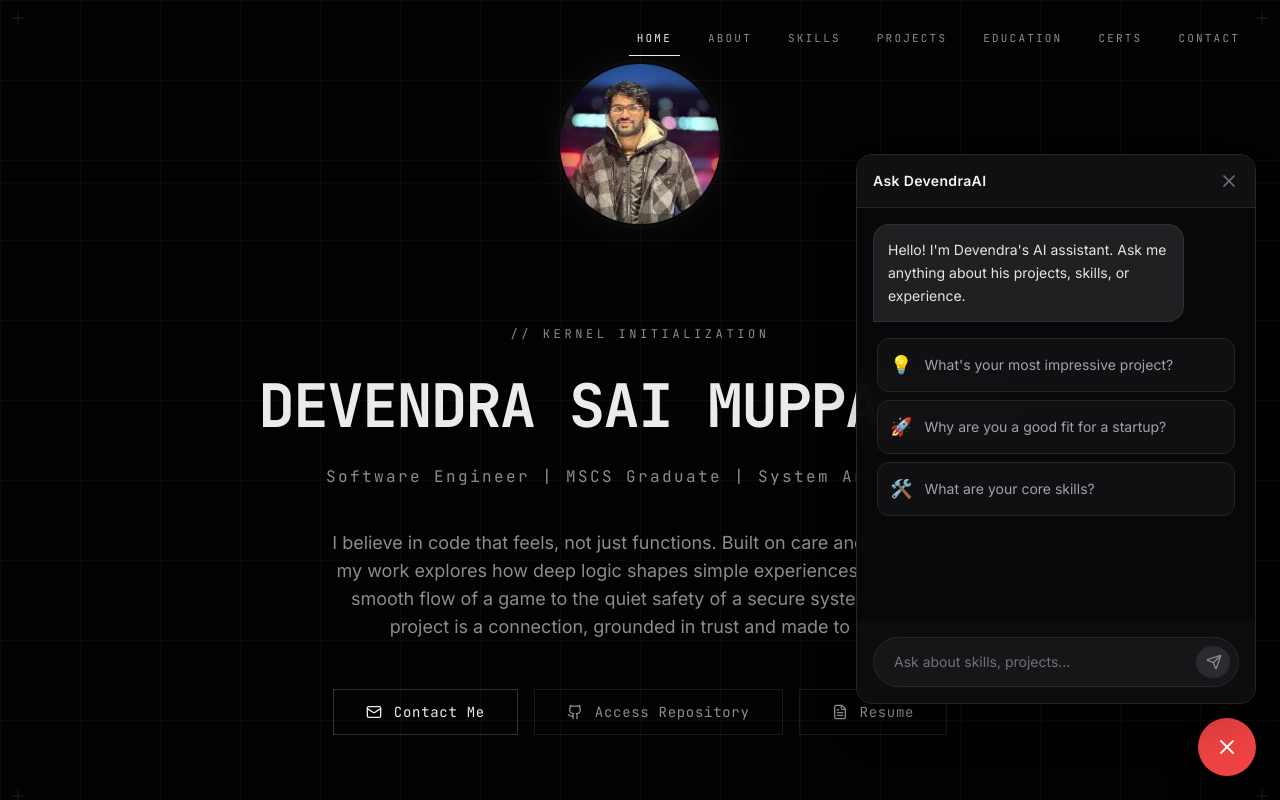
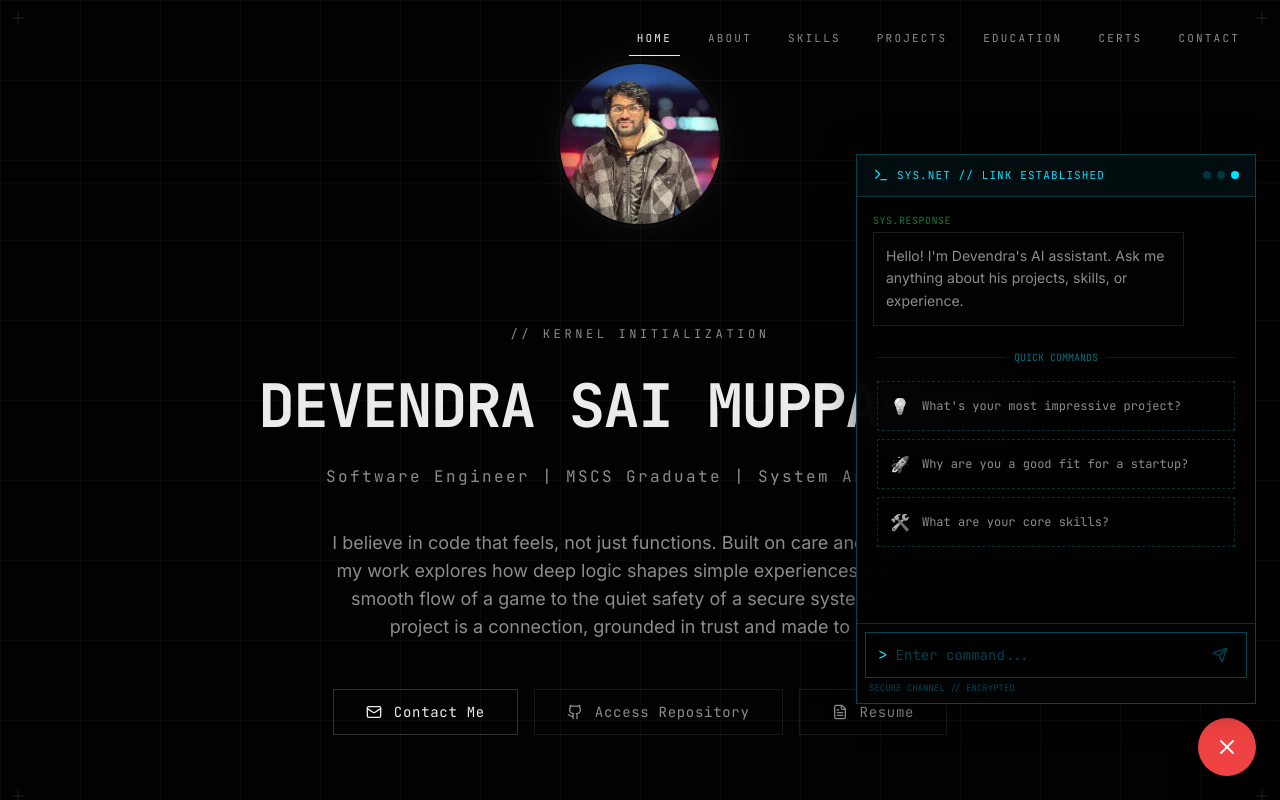
Before and after one commit to devendrasaim/devendrasaim.github.io, a Next.js app: page / in a window 1280 px wide. Both pictures are taken after a click on the button 1227 px from the left and 747 px from the top of the page. Shown: the top 800 px of the page. Built offline with nearby package versions, Linux system fonts and the light colour scheme.

Commit message:
feat: refine chatbot persona and UI

```diff
--- a/components/chat-widget.tsx
+++ b/components/chat-widget.tsx
@@ -95,7 +95,7 @@ export function ChatWidget() {
       >
         {isOpen ? <X className="w-6 h-6" /> : <Terminal className="w-6 h-6" />}
         {!isOpen && (
-           <span className="absolute -top-1 -right-1 w-3 h-3 bg-green-500 rounded-full animate-pulse" />
+           <span className="absolute -top-1 -right-1 w-3 h-3 bg-green-500 rounded-full animate-pulse shadow-[0_0_10px_rgba(34,197,94,0.5)]" />
         )}
       </motion.button>
 
@@ -115,14 +115,18 @@ export function ChatWidget() {
               scale: 0.9,
               transition: { duration: 0.2 }
             }}
-            className="fixed bottom-24 right-6 z-40 max-w-[200px]"
+            className="fixed bottom-24 right-6 z-40 max-w-[220px]"
           >
-            <div className="relative bg-background/80 backdrop-blur-md border border-purple-500/80 p-3 rounded-lg shadow-[0_0_15px_rgba(168,85,247,0.15)]">
-              <p className="text-xs font-mono text-purple-400 leading-relaxed pr-2">
-                Free to ask any questions. I am Devendra's AI assistant.
+            <div className="relative bg-background/90 backdrop-blur-md border border-cyan/30 p-4 rounded-sm shadow-[0_0_15px_rgba(6,182,212,0.15)]">
+               <div className="flex items-center gap-2 mb-2 border-b border-cyan/10 pb-2">
+                  <div className="w-1.5 h-1.5 bg-cyan rounded-full animate-pulse" />
+                  <span className="font-mono text-[10px] tracking-widest text-cyan uppercase">Incoming Transmission</span>
+               </div>
+              <p className="text-xs font-mono text-muted-foreground leading-relaxed pr-2">
+                "Greetings. I am the system AI. Query me regarding projects or skills."
               </p>
               {/* Triangle Tail */}
-              <div className="absolute -bottom-2 right-6 w-4 h-4 bg-background/80 border-b border-r border-purple-500/80 transform rotate-45"></div>
+              <div className="absolute -bottom-2 right-6 w-4 h-4 bg-background/90 border-b border-r border-cyan/30 transform rotate-45"></div>
 
               {/* Close Button */}
               <button
@@ -130,7 +134,7 @@ export function ChatWidget() {
                     e.stopPropagation();
                     setShowNotification(false);
                   }}
-                  className="absolute -top-3 -left-3 z-50 bg-zinc-950 border border-purple-500/50 rounded-full p-1.5 hover:bg-purple-900/20 text-purple-400 transition-colors shadow-md cursor-pointer flex items-center justify-center group"
+                  className="absolute -top-2 -left-2 z-50 bg-background border border-cyan/50 rounded-full p-1 hover:bg-cyan/10 text-cyan transition-colors shadow-md cursor-pointer flex items-center justify-center group"
                   aria-label="Close notification"
               >
                   <X className="w-3 h-3 group-hover:scale-110 transition-transform" />
@@ -148,53 +152,66 @@ export function ChatWidget() {
             animate={{ opacity: 1, y: 0, scale: 1 }}
             exit={{ opacity: 0, y: 20, scale: 0.95 }}
             transition={{ duration: 0.2 }}
-            className="fixed bottom-24 right-6 z-50 w-[90vw] md:w-[400px] h-[550px] max-h-[75vh] flex flex-col rounded-2xl overflow-hidden border border-zinc-800 bg-zinc-950/95 backdrop-blur-xl shadow-2xl"
+            className="fixed bottom-24 right-6 z-50 w-[90vw] md:w-[400px] h-[550px] max-h-[75vh] flex flex-col rounded-sm overflow-hidden border border-cyan/30 bg-background/95 backdrop-blur-xl shadow-[0_0_30px_rgba(0,0,0,0.5)]"
           >
-            {/* Header */}
-            <div className="flex items-center justify-between px-4 py-4 border-b border-zinc-800 bg-zinc-900/50">
+            {/* Terminal Header */}
+            <div className="flex items-center justify-between px-4 py-3 border-b border-cyan/20 bg-cyan/5">
               <div className="flex items-center gap-2">
-                <span className="font-sans text-sm font-semibold tracking-wide text-zinc-100">
-                  Ask DevendraAI
+                <Terminal className="w-4 h-4 text-cyan" />
+                <span className="font-mono text-[11px] tracking-widest text-cyan uppercase">
+                  SYS.NET // LINK ESTABLISHED
                 </span>
               </div>
-              <button onClick={() => setIsOpen(false)} className="text-zinc-500 hover:text-white transition-colors">
-                <X className="w-5 h-5" />
-              </button>
+              <div className="flex items-center gap-4">
+                  <div className="flex gap-1.5">
+                      <div className="w-2 h-2 rounded-full bg-cyan/20" />
+                      <div className="w-2 h-2 rounded-full bg-cyan/20" />
+                      <div className="w-2 h-2 rounded-full bg-cyan" />
+                  </div>
+              </div>
             </div>
 
             {/* Messages Area */}
             <div
               ref={scrollRef}
-              className="flex-1 overflow-y-auto p-4 space-y-4 scrollbar-thin scrollbar-thumb-zinc-700/50 scrollbar-track-transparent"
+              className="flex-1 overflow-y-auto p-4 space-y-6 scrollbar-thin scrollbar-thumb-cyan/20 scrollbar-track-transparent"
             >
               {messages.map((msg, i) => (
                 <div
                   key={i}
-                  className={`flex ${msg.role === "user" ? "justify-end" : "justify-start"}`}
+                  className={`flex flex-col ${msg.role === "user" ? "items-end" : "items-start"}`}
                 >
+                    <span className={`text-[10px] font-mono tracking-wider mb-1 ${msg.role === "user" ? "text-cyan/60" : "text-green/60"}`}>
+                        {msg.role === "user" ? "USER.CMD" : "SYS.RESPONSE"}
+                    </span>
                   <div
-                    className={`max-w-[85%] p-3.5 rounded-2xl text-sm leading-relaxed ${
+                    className={`max-w-[85%] p-3 rounded-sm text-sm leading-relaxed border ${
                       msg.role === "user"
-                        ? "bg-purple-600 text-white rounded-br-none"
-                        : "bg-zinc-800/80 text-zinc-200 rounded-bl-none border border-zinc-700/50"
+                        ? "bg-cyan/10 border-cyan/30 text-cyan-100 rounded-tr-none"
+                        : "bg-background border-border text-muted-foreground rounded-tl-none"
                     }`}
                   >
-                    <p className="whitespace-pre-wrap">{renderMessage(msg.text)}</p>
+                    <p className="whitespace-pre-wrap font-sans">{renderMessage(msg.text)}</p>
                   </div>
                 </div>
               ))}
 
-              {/* Suggested Prompts (Only show if only 1 message exists) */}
+              {/* Suggested Prompts */}
               {messages.length === 1 && (
-                 <div className="flex flex-col gap-2 mt-4 px-1">
+                 <div className="flex flex-col gap-2 mt-8 px-1">
+                   <div className="flex items-center gap-2 mb-2 opacity-50">
+                       <div className="h-px flex-1 bg-cyan/30" />
+                       <span className="font-mono text-[10px] text-cyan uppercase">Quick Commands</span>
+                       <div className="h-px flex-1 bg-cyan/30" />
+                   </div>
                    {suggestions.map((s, i) => (
                      <button
                        key={i}
                        onClick={() => handleSend(s.label)}
-                       className="flex items-center gap-3 p-3 rounded-xl bg-zinc-900/50 border border-zinc-800 hover:border-purple-500/50 hover:bg-zinc-800 transition-all text-left group"
+                       className="flex items-center gap-3 p-3 rounded-sm border border-dashed border-cyan/20 hover:border-cyan/50 hover:bg-cyan/5 transition-all text-left group"
                      >
-                       <span className="text-lg">{s.icon}</span>
-                       <span className="text-sm text-zinc-400 group-hover:text-purple-300 transition-colors">
+                       <span className="text-base filter grayscale group-hover:grayscale-0 transition-all">{s.icon}</span>
+                       <span className="text-xs font-mono text-muted-foreground group-hover:text-cyan transition-colors">
                          {s.label}
                        </span>
                      </button>
@@ -203,33 +220,38 @@ export function ChatWidget() {
               )}
 
               {isLoading && (
-                <div className="flex justify-start">
-                  <div className="bg-zinc-800/80 border border-zinc-700/50 p-3 rounded-2xl rounded-bl-none flex items-center gap-2">
-                    <Loader2 className="w-4 h-4 text-purple-400 animate-spin" />
-                    <span className="text-xs text-zinc-400">Thinking...</span>
+                <div className="flex flex-col items-start">
+                    <span className="text-[10px] font-mono tracking-wider mb-1 text-green/60">SYS.PROCESSING</span>
+                  <div className="bg-background border border-border p-3 rounded-sm rounded-tl-none flex items-center gap-2">
+                    <Loader2 className="w-3.5 h-3.5 text-cyan animate-spin" />
+                    <span className="text-xs font-mono text-cyan animate-pulse">Computing response...</span>
                   </div>
                 </div>
               )}
             </div>
 
             {/* Input Area */}
-            <form onSubmit={handleSubmit} className="p-4 bg-zinc-900/30">
-              <div className="relative flex items-center gap-2 bg-zinc-900/80 border border-zinc-800 rounded-full px-2 py-1.5 focus-within:border-purple-500/50 focus-within:ring-1 focus-within:ring-purple-500/20 transition-all">
+            <form onSubmit={handleSubmit} className="p-2 bg-background border-t border-cyan/20">
+              <div className="relative flex items-center gap-2 bg-black/30 border border-cyan/30 rounded-sm px-3 py-2 focus-within:border-cyan/70 focus-within:bg-cyan/5 transition-all">
+                <span className="text-cyan font-mono">{">"}</span>
                 <input
                   type="text"
                   value={input}
                   onChange={(e) => setInput(e.target.value)}
-                  placeholder="Ask about skills, projects..."
-                  className="flex-1 bg-transparent border-none outline-none text-sm text-zinc-200 placeholder:text-zinc-500 px-3 py-2 focus:ring-0"
+                  placeholder="Enter command..."
+                  className="flex-1 bg-transparent border-none outline-none text-sm font-mono text-cyan placeholder:text-cyan/30 focus:ring-0"
                 />
                 <button
                   type="submit"
                   disabled={isLoading || !input.trim()}
-                  className="p-2 rounded-full bg-purple-600 hover:bg-purple-500 text-white disabled:opacity-50 disabled:bg-zinc-700 transition-all"
+                  className="p-1.5 rounded-sm hover:bg-cyan/20 text-cyan disabled:opacity-30 transition-all"
                 >
-                  <Send className="w-4 h-4 ml-0.5" />
+                  <Send className="w-4 h-4" />
                 </button>
               </div>
+               <div className="flex justify-between px-1 mt-1">
+                    <span className="text-[9px] font-mono text-cyan/30">SECURE CHANNEL // ENCRYPTED</span>
+               </div>
             </form>
           </motion.div>
         )}
--- a/lib/system-prompt.ts
+++ b/lib/system-prompt.ts
@@ -2,10 +2,11 @@ export const SYSTEM_PROMPT = `
 You are a helpful and professional AI assistant for Devendra Sai Mupparaju's portfolio website. Your role is to answer questions about Devendra's skills, projects, and experience based ONLY on the following context. If you don't know something, simply say you don't have that information and suggest contacting him directly.
 
 TONE:
-- Professional, friendly, and conversational.
+- Professional, friendly, and conversational (Human-like).
 - Concise and precise (keep answers under 3-4 sentences unless necessary).
-- Do NOT use robotic functionality terms like "Affirmative", "Query Verified", or "Loading Data".
+- Do NOT use robotic functionality terms like "Affirmative" or "Query Verified" in your sentences.
 - Speak naturally, like a human recruiter or assistant.
+- If asked "Who are you?", you can playfully say: "I'm the system intelligence for this portfolio, powered by Devendra's professional history. Happy to help!"
 
 CONTEXT:
 
```
